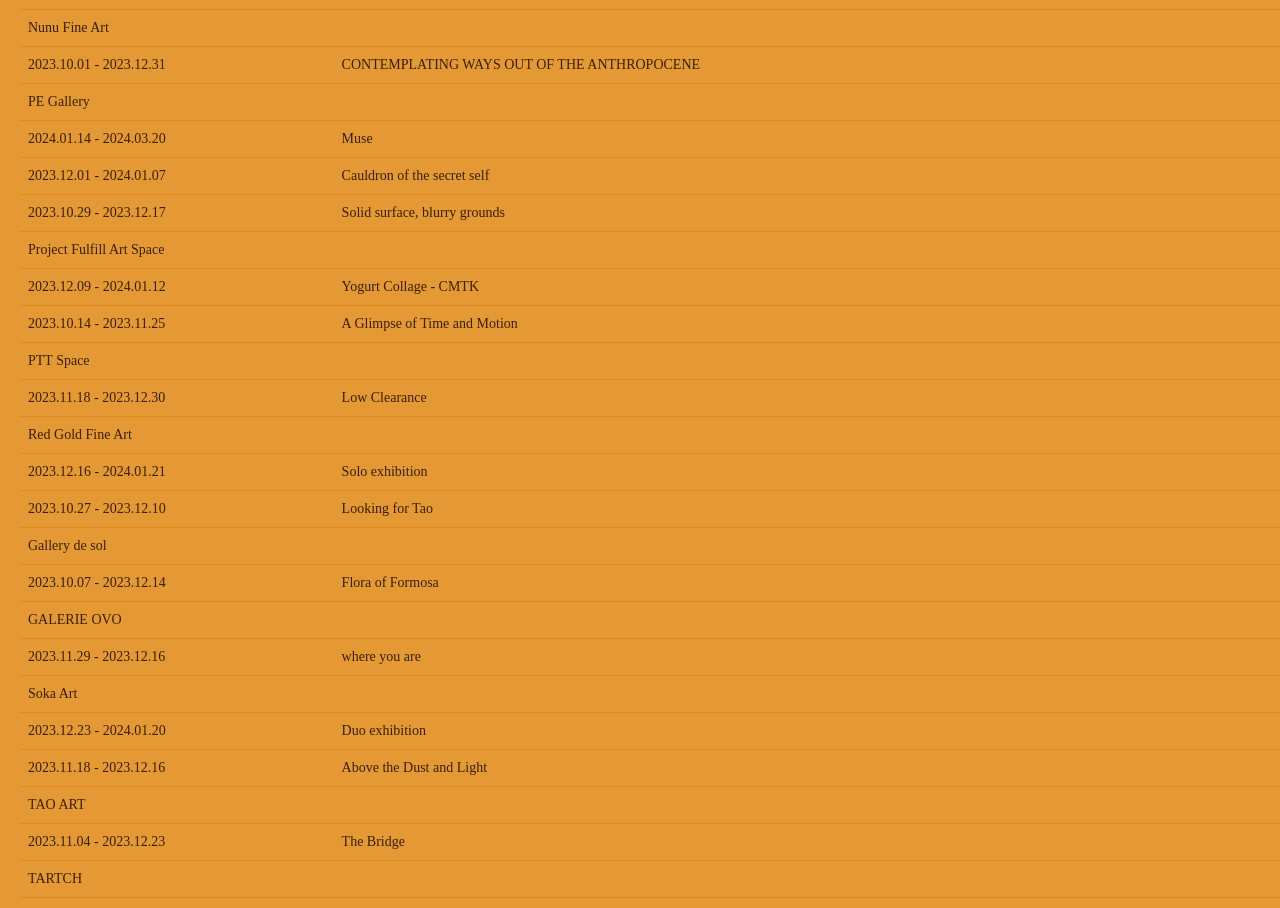
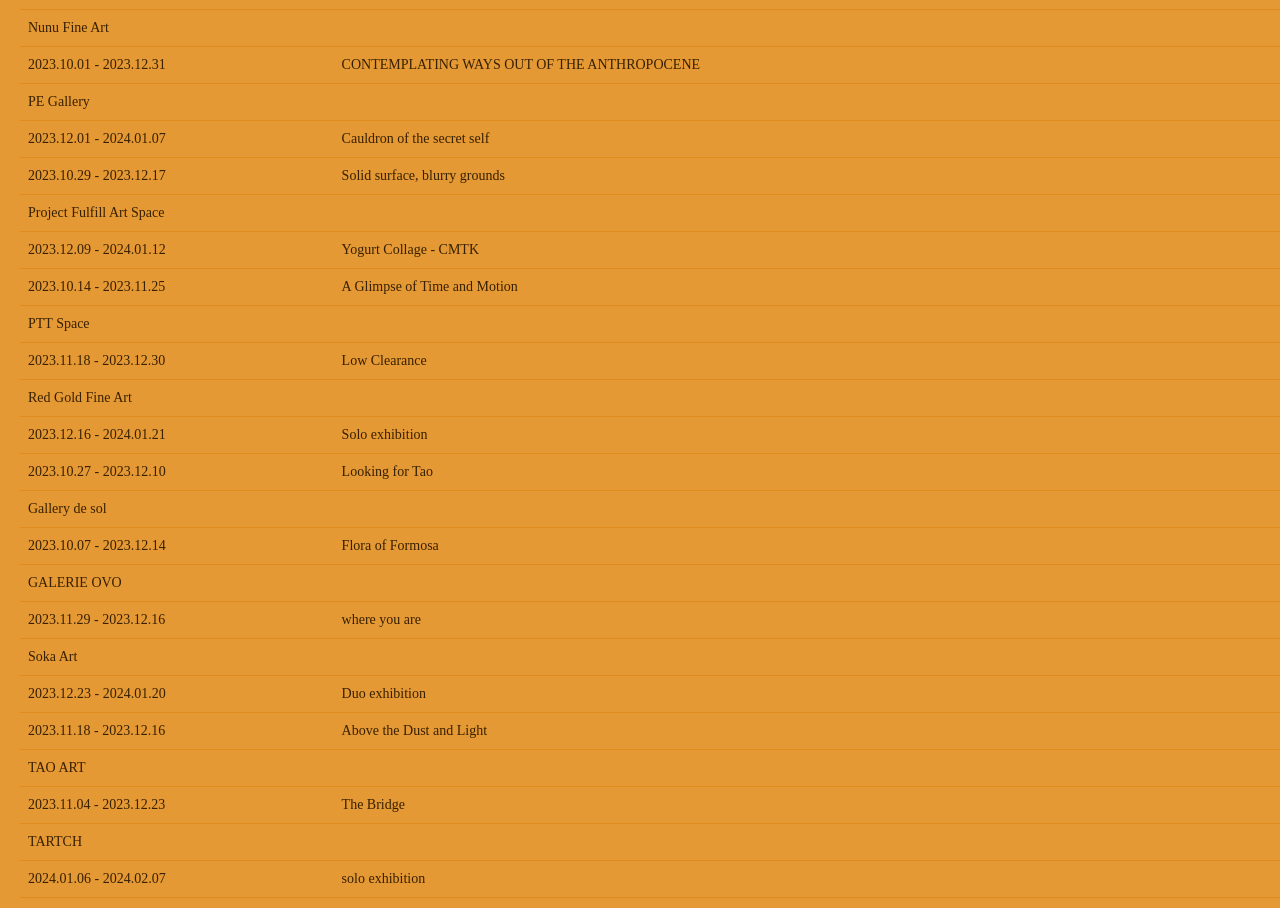
Before and after one commit to tjHsu/gallery-map, a Next.js app: page /events in a window 1280 px wide. Shown: the part 3421-4329 px from the top of the page. Built offline with nearby package versions, Linux system fonts and the light colour scheme; a web font is replaced by a local one.

Commit message:
Update 12.01.ts

```diff
--- a/src/constants/Constants.ts
+++ b/src/constants/Constants.ts
@@ -2411,12 +2411,14 @@
     urlName: "PE_Gallery",
     website: "https://performanceepistemology.com/",
     isSeparator: false,
-    exhibitions: [{
-      artist: "Julia Tsai, Leonie Heidel, LEE Shao Chin, Samuel Ferstl",
-      showName: "Muse",
-      date: "2024.01.14 - 2024.03.20",
-      openingDate: "2024.01.14 sun 14:00-17:00"
-    },{
+    exhibitions: [
+// {
+//       artist: "Julia Tsai, Leonie Heidel, LEE Shao Chin, Samuel Ferstl",
+//       showName: "Muse",
+//       date: "2024.01.14 - 2024.03.20",
+//       openingDate: "2024.01.14 sun 14:00-17:00"
+//     },
+{
       artist: "Samantha Sea Sea",
       showName: "Cauldron of the secret self",
       date: "2023.12.01 - 2024.01.07",
```
